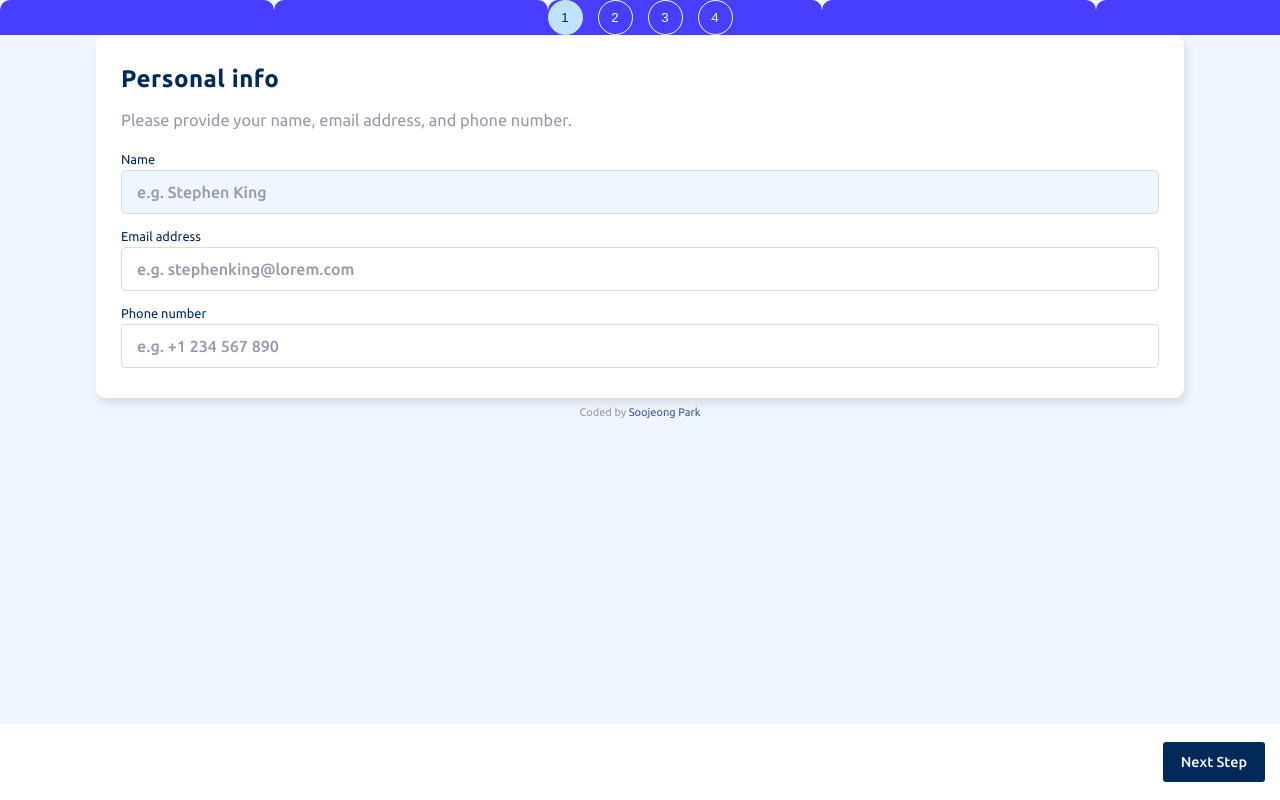
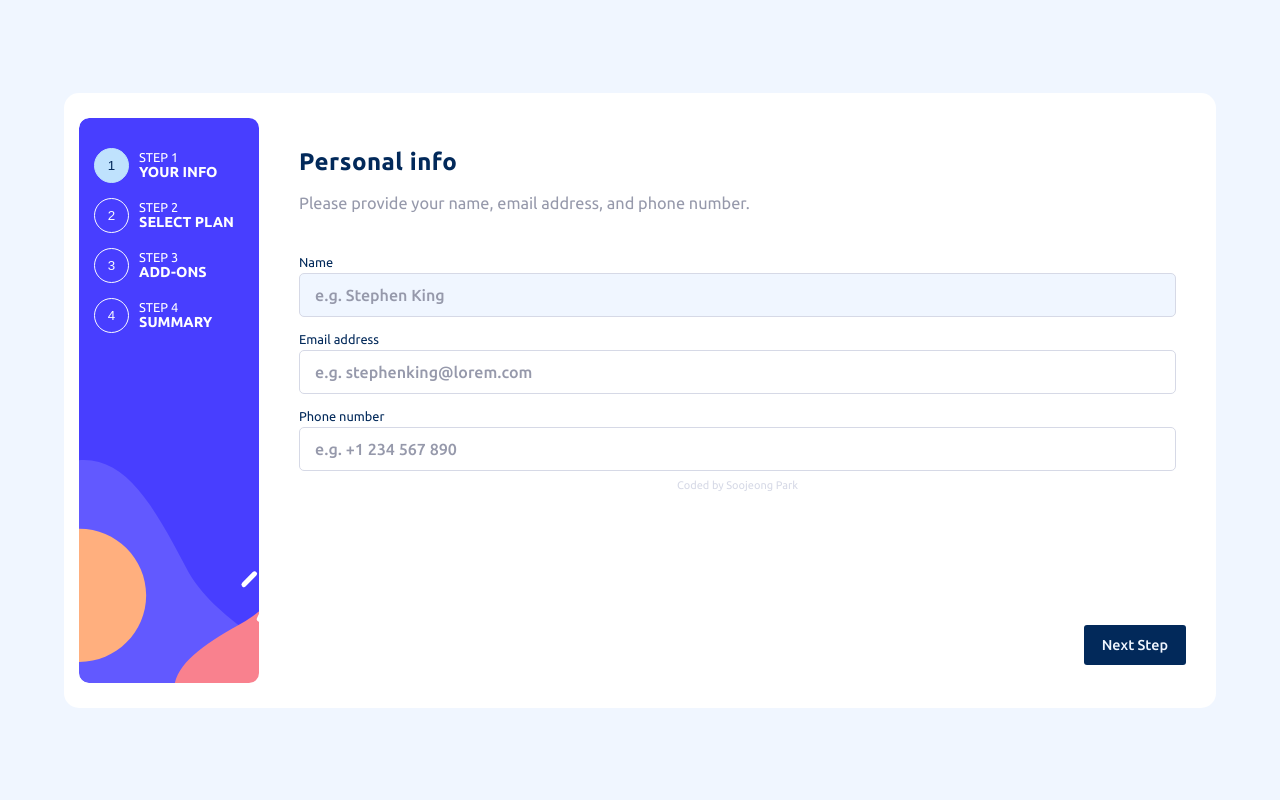
Before and after one commit to soojeong-park-ca/multi-step-form, a plain HTML site: page index.html in a window 1280 px wide. Drawn offline with Linux system fonts and the light colour scheme.

Commit message:
finish queries for screen-width>=864px, change attribution color, and add step number + title to nav btns

```diff
--- a/index.html
+++ b/index.html
@@ -21,10 +21,34 @@
   </head>
   <body>
     <nav class="nav">
-      <button class="btn--nav btn--nav-1 current-page">1</button>
-      <button class="btn--nav btn--nav-2">2</button>
-      <button class="btn--nav btn--nav-3">3</button>
-      <button class="btn--nav btn--nav-4">4</button>
+      <div class="nav__button">
+        <button class="btn--nav btn--nav-1 current-page">1</button>
+        <div class="btn__text hidden">
+          <span class="btn__text--step-num">Step 1</span>
+          <span class="btn__text--step-title">Your info</span>
+        </div>
+      </div>
+      <div class="nav__button">
+        <button class="btn--nav btn--nav-2">2</button>
+        <div class="btn__text hidden">
+          <span class="btn__text--step-num">Step 2</span>
+          <span class="btn__text--step-title">Select plan</span>
+        </div>
+      </div>
+      <div class="nav__button">
+        <button class="btn--nav btn--nav-3">3</button>
+        <div class="btn__text hidden">
+          <span class="btn__text--step-num">Step 3</span>
+          <span class="btn__text--step-title">Add-ons</span>
+        </div>
+      </div>
+      <div class="nav__button">
+        <button class="btn--nav btn--nav-4">4</button>
+        <div class="btn__text hidden">
+          <span class="btn__text--step-num">Step 4</span>
+          <span class="btn__text--step-title">Summary</span>
+        </div>
+      </div>
     </nav>
     <main class="main">
       <div class="main__content-container">
--- a/script.js
+++ b/script.js
@@ -565,3 +565,16 @@ function goBack() {
 }
 
 btnBack.addEventListener("click", goBack);
+
+/********************************************/
+/********* Changes Based On Screen Size *********/
+const btnText = document.querySelector(".btn__text");
+
+document.addEventListener("resize", function () {
+  if (window.innerWidth >= 864) {
+    // remove hidden class from step numbers, titles next to nav btns
+    btnText.classList.remove("hidden");
+  } else {
+    btnText.classList.add("hidden");
+  }
+});
--- a/styles/index.css
+++ b/styles/index.css
@@ -227,23 +227,22 @@ body {
 
   font-size: 11px;
   text-align: center;
-  color: var(--cool-gray);
+  color: var(--light-gray);
 }
-.attribution a {
+.attribution a:link,
+.attribution a:visited,
+.attribution a:hover,
+.attribution a:active {
   display: flex;
   align-items: center;
   justify-content: center;
-  color: rgb(62, 82, 163);
+  color: var(--light-gray);
 
   text-decoration: none;
 }
 
 /* FOOTER */
 .buttons {
-  /* position: fixed;
-  bottom: 0;
-  left: 0; */
-
   display: flex;
   align-items: center;
   justify-content: space-between;
--- a/styles/queries.css
+++ b/styles/queries.css
@@ -79,13 +79,95 @@
 /* BIG CHANGES - towards desktop version */
 /* 864px <= screen-width */
 @media (min-width: 54em) {
-  body {
+  html {
     display: flex;
+    align-items: center;
+    justify-content: center;
 
     background: var(--magnolia);
   }
+  body {
+    width: 90vw;
+    min-height: 0;
+    height: 615px;
+
+    display: flex;
+    flex-direction: row;
+    align-items: center;
+    justify-content: center;
+    gap: 15px;
+
+    background: var(--white);
+    border-radius: 15px;
+
+    margin-block: 40px;
+    padding: 25px 15px;
+  }
+
   .nav {
-    height: auto;
-    background: url(../assets/images/bg-sidebar-desktop.svg);
+    height: 100%;
+    width: 180px;
+
+    flex-direction: column;
+    align-items: flex-start;
+    justify-content: flex-start;
+
+    background: url(../assets/images/bg-sidebar-desktop.svg) no-repeat;
+    background-size: cover;
+    border-radius: 10px;
+
+    overflow: hidden;
+    padding-top: 30px;
+    padding-inline: 15px;
+  }
+  .nav__button {
+    display: flex;
+    align-items: center;
+    gap: 10px;
+  }
+  .btn__text {
+    display: flex;
+    flex-direction: column;
+    color: var(--white);
+    text-transform: uppercase;
+  }
+  .btn__text--step-num {
+    font-size: 0.8rem;
+    font-weight: var(--regular-weight);
+  }
+  .btn__text--step-title {
+    font-size: 0.9rem;
+    font-weight: var(--bold-weight);
+  }
+
+  .main {
+    min-height: 0;
+    height: 100%;
+
+    border-radius: 15px;
+    overflow: hidden;
+  }
+  .main__content-container {
+    width: 100%;
+    box-shadow: none;
+  }
+
+  .attribution {
+    bottom: 10px;
+  }
+
+  .buttons {
+    width: 100%;
+  }
+
+  #personal-info {
+    margin-top: 40px;
+  }
+
+  #select-plan {
+    margin-top: 40px;
+  }
+  .plan-period {
+    margin-top: 30px;
   }
 }
```
